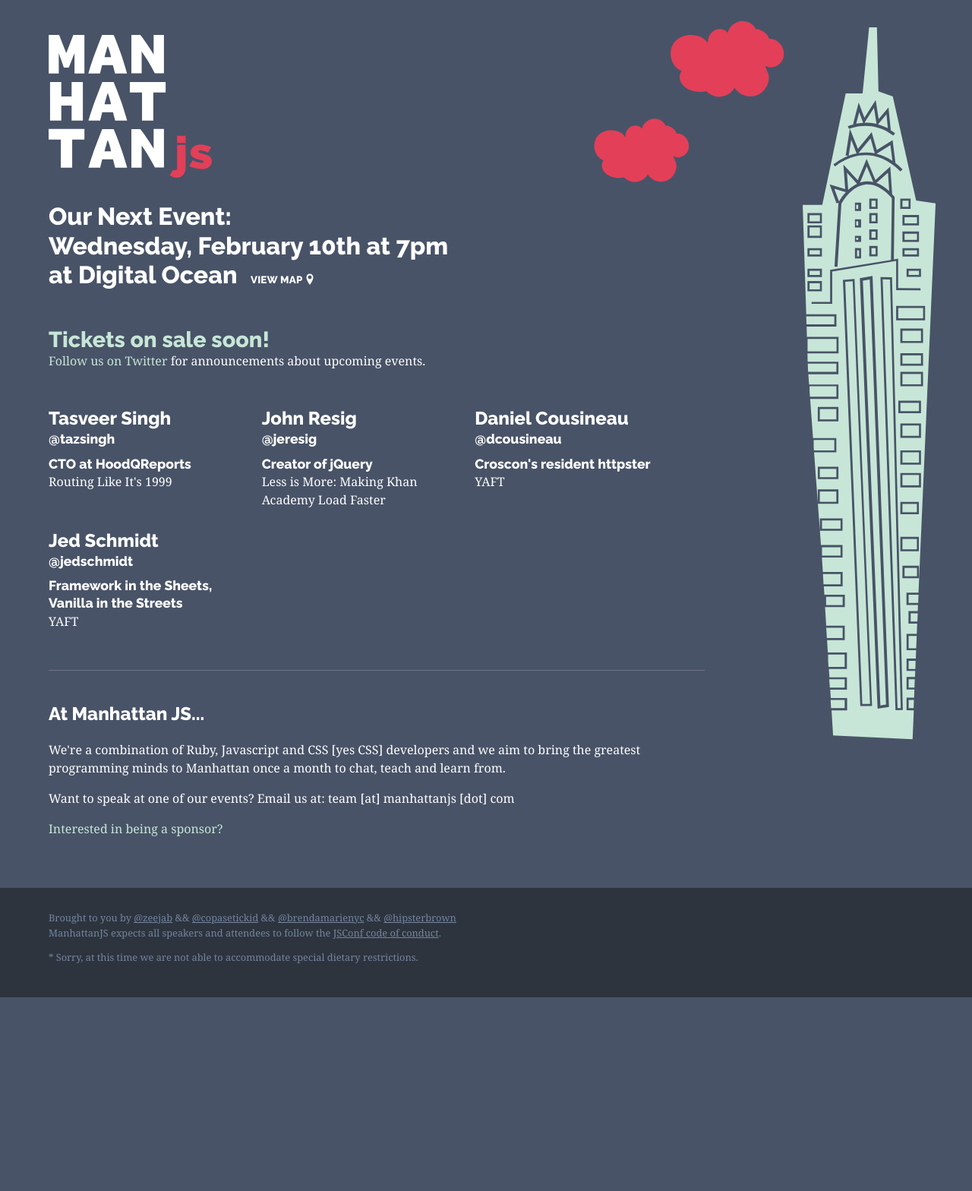
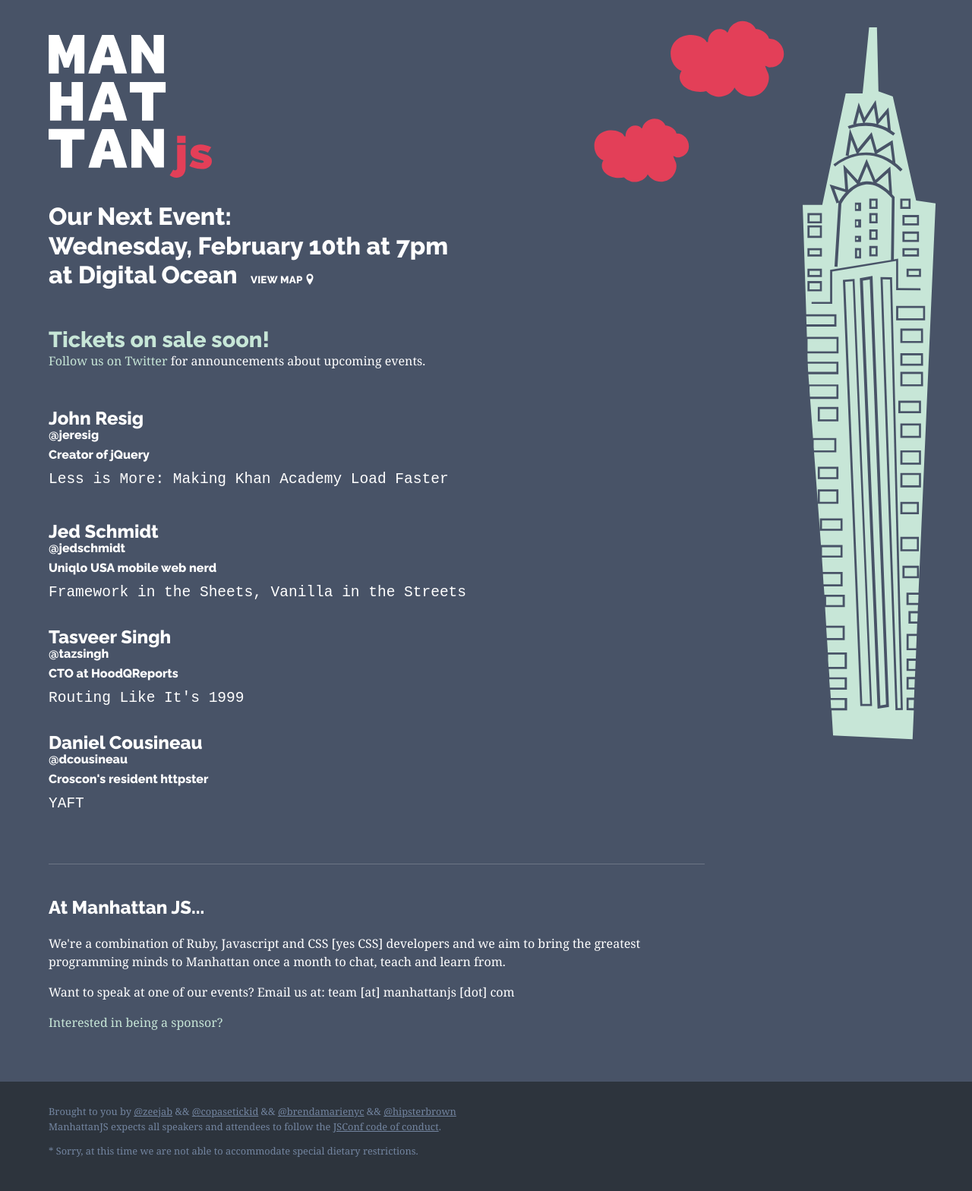
Before and after one commit to manhattanjs/manhattanjs.github.io, a Jekyll site: the page built from index.html, in a window 1280 px wide. Shown: the whole page at 76% size. Built offline with Jekyll 4.4.1, drawn with Linux system fonts in a browser that asks for light colours; some web fonts are replaced; comment, search, counter and statistics services are not loaded; before the commit the page ends 1313 px from its top, so only the background shows below that.

Commit message:
Quick Fixes Talk title corrections && some style updates to make it easier to read till new design

```diff
--- a/_includes/speakers/speaker-list-2016-02.html
+++ b/_includes/speakers/speaker-list-2016-02.html
@@ -1,13 +1,4 @@
 <section class="speakers">
-  <article class="speaker">
-    <a href="https://twitter.com/tazsingh" target="_blank" class="speaker-name-twitter">
-      <h2 class="speaker-name">Tasveer Singh</h2>
-      <h3 class="speaker-sub-info">@tazsingh</h3>
-    </a>
-    <h3 class="speaker-sub-info">CTO at HoodQReports</h3>
-    <p>Routing Like It's 1999</p>
-  </article>
-
   <article class="speaker">
     <div class="speaker-name-twitter">
       <a href="https://twitter.com/jeresig" target="_blank" class="speaker-name-twitter">
@@ -15,7 +6,25 @@
       <h3 class="speaker-sub-info">@jeresig</h3>
     </a>
     <h3 class="speaker-sub-info">Creator of jQuery</h3>
-    <p>Less is More: Making Khan Academy Load Faster</p>
+    <p class="speaker-talk-title">Less is More: Making Khan Academy Load Faster</p>
+  </article>
+
+  <article class="speaker">
+    <a href="https://twitter.com/jedschmidt" target="_blank" class="speaker-name-twitter">
+      <h2 class="speaker-name">Jed Schmidt</h2>
+      <h3 class="speaker-sub-info">@jedschmidt</h3>
+    </a>
+    <h3 class="speaker-sub-info">Uniqlo USA mobile web nerd</h3>
+    <p class="speaker-talk-title">Framework in the Sheets, Vanilla in the Streets</p>
+  </article>
+
+  <article class="speaker">
+    <a href="https://twitter.com/tazsingh" target="_blank" class="speaker-name-twitter">
+      <h2 class="speaker-name">Tasveer Singh</h2>
+      <h3 class="speaker-sub-info">@tazsingh</h3>
+    </a>
+    <h3 class="speaker-sub-info">CTO at HoodQReports</h3>
+    <p class="speaker-talk-title">Routing Like It's 1999</p>
   </article>
 
   <article class="speaker">
@@ -24,15 +33,6 @@
       <h3 class="speaker-sub-info">@dcousineau</h3>
     </a>
     <h3 class="speaker-sub-info">Croscon's resident httpster</h3>
-    <p>YAFT</p>
-  </article>
-
-    <article class="speaker">
-    <a href="https://twitter.com/jedschmidt" target="_blank" class="speaker-name-twitter">
-      <h2 class="speaker-name">Jed Schmidt</h2>
-      <h3 class="speaker-sub-info">@jedschmidt</h3>
-    </a>
-    <h3 class="speaker-sub-info">Framework in the Sheets, Vanilla in the Streets</h3>
-    <p>YAFT</p>
+    <p class="speaker-talk-title">YAFT</p>
   </article>
 </section>
--- a/_sass/_next-event.scss
+++ b/_sass/_next-event.scss
@@ -12,9 +12,9 @@
 
 .speaker {
   display: inline-block;
-  margin-right: 3%;
+  margin-bottom: 1%;
   vertical-align: top;
-  width: 29%;
+  width: 100%;
 
   @include breakpoint(medium) {
     display: block;
@@ -23,8 +23,15 @@
 
   .speaker-sub-info {
     font-family: $header-font;
-    font-size: 1.1rem;
+    font-size: 1rem;
     margin: 0;
+    margin-top: -0.25em;
+  }
+
+  .speaker-talk-title {
+    font-size: 1.5em;
+    font-family: monospace;
+    margin-top: 0.35em;
   }
 
   .speaker-name-twitter {
```
